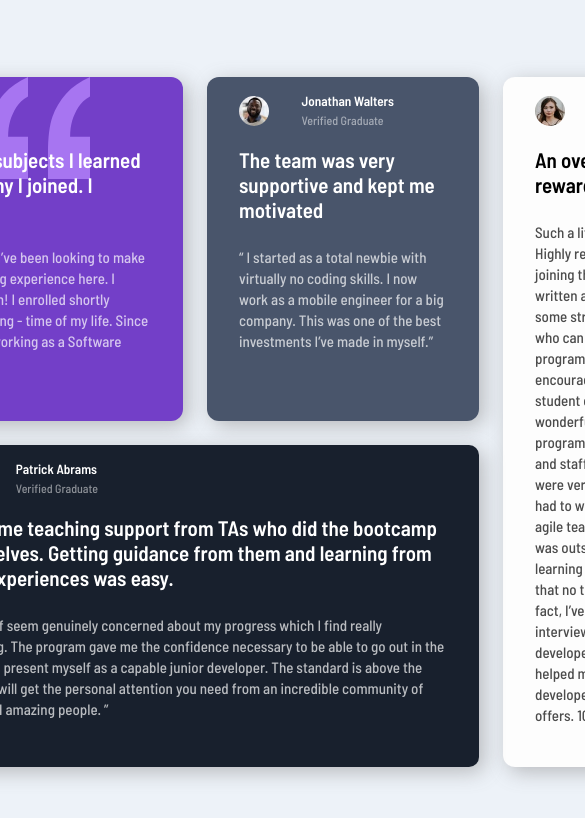
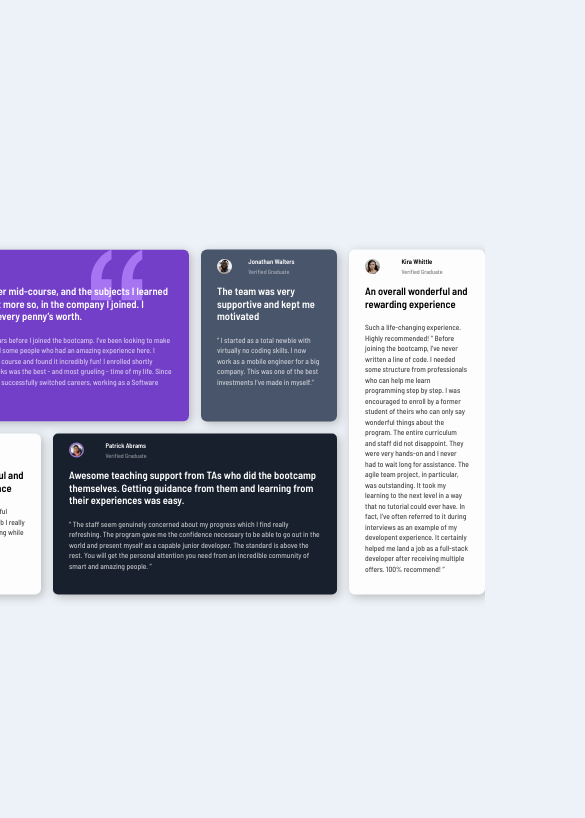
Before and after one commit to MahamJabbar/Testimonial-Grid-Section, a plain HTML site: page index.html in a window 390 px wide. Shown: the top 818 px of the page, 585 px wide, since content can reach past the window. Drawn offline with Linux system fonts and the light colour scheme.

Commit message:
Update style.css

```diff
--- a/style.css
+++ b/style.css
@@ -110,13 +110,26 @@ body{
 .mobile{
     display: none;
 }
+@media screen and (max-width:1440px){
+    .mj-inner-container{
+        transform: scale(0.7);
+    }
+}
+@media screen and (max-width:800px){
+    .mj-inner-container{
+        transform: scale(0.6);
+    }
+}
+@media screen and (max-width:600px){
+    .mj-inner-container{
+        transform: scale(0.5);
+    }
+}
 @media screen and (max-width:375px){
     .mj-inner-container{
         display: flex;
 		flex-direction: column;
         justify-content: center;
-		margin: 32px;
-		margin-bottom: 80px;
     }
     .mobile{
         display: block;
```
